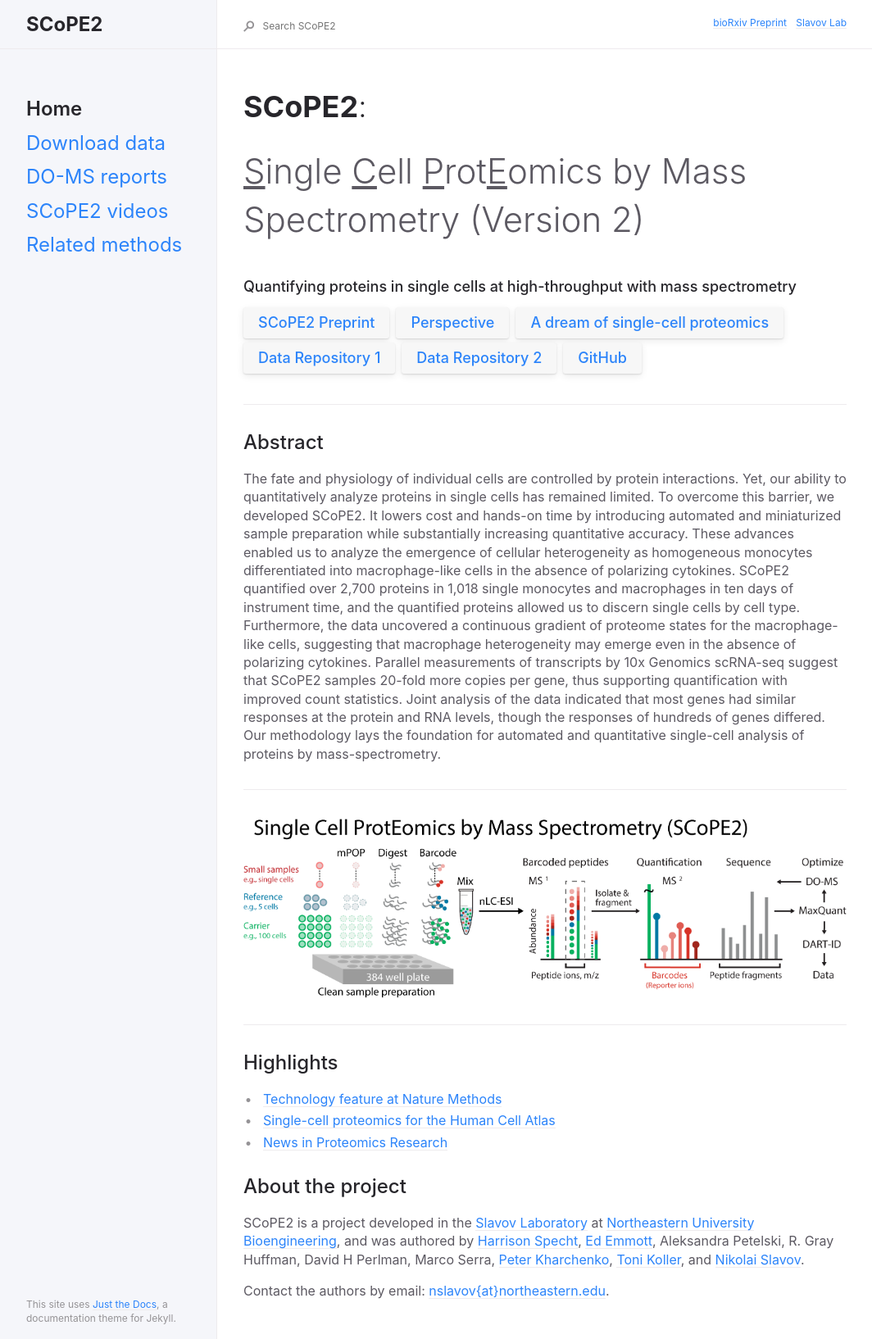
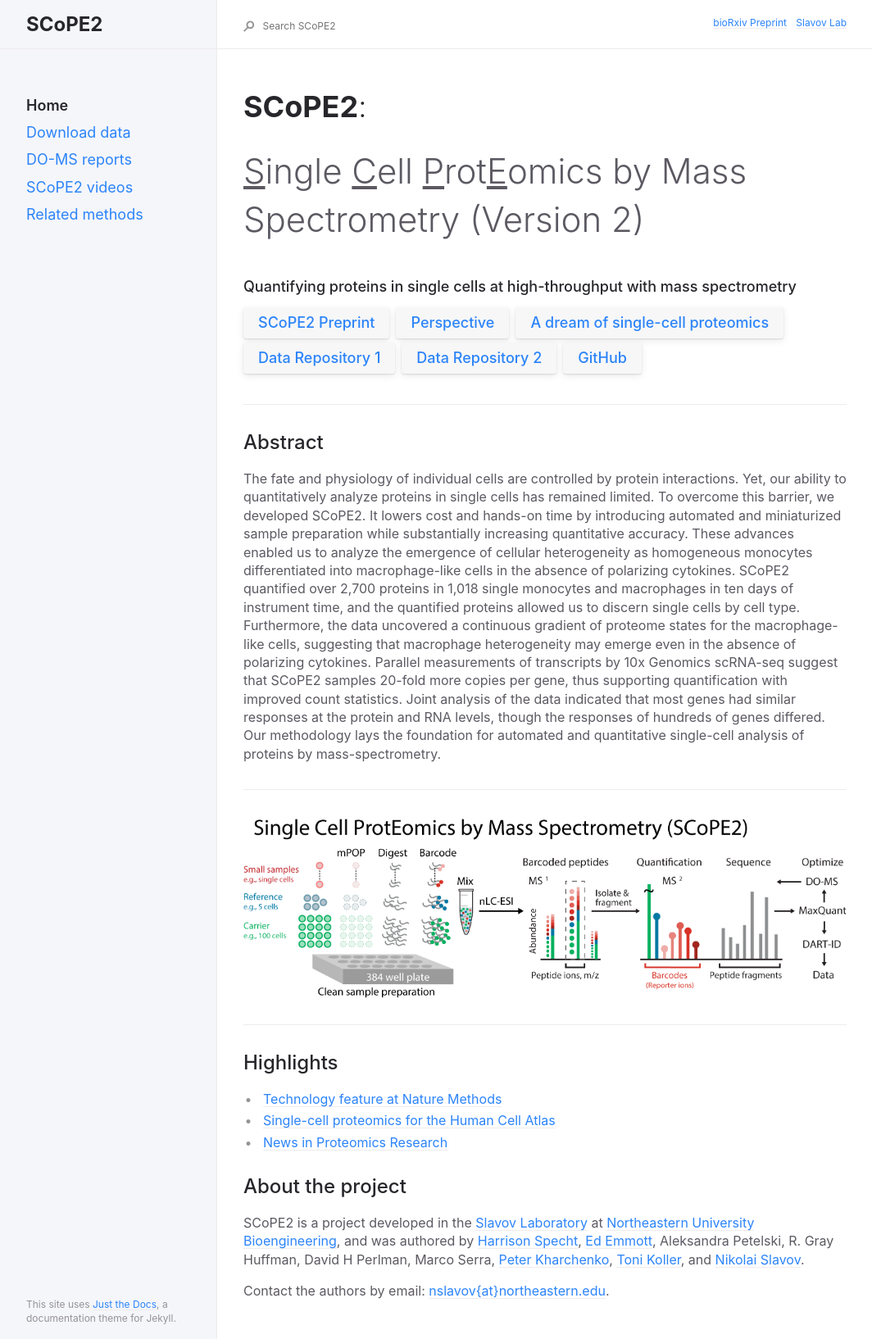
Before and after one commit to SlavovLab/SCoPE2, a Jekyll site: the page built from docs/index.md, in a window 1280 px wide. Shown: the whole page at 82% size, without its empty margins (91-1155 px from the left). Built offline with Jekyll 4.4.1, drawn with Linux system fonts in a browser that asks for light colours.

Commit message:
Update navigation.scss

```diff
--- a/docs/_sass/navigation.scss
+++ b/docs/_sass/navigation.scss
@@ -58,11 +58,11 @@
 }
 
 .navigation-list-item {
-  @include fs-7;
+  @include fs-6;
   margin: 0;
 
   @include mq(md) {
-    @include fs-6;
+    @include fs-5;
   }
 
   .navigation-list-child-list {
```
